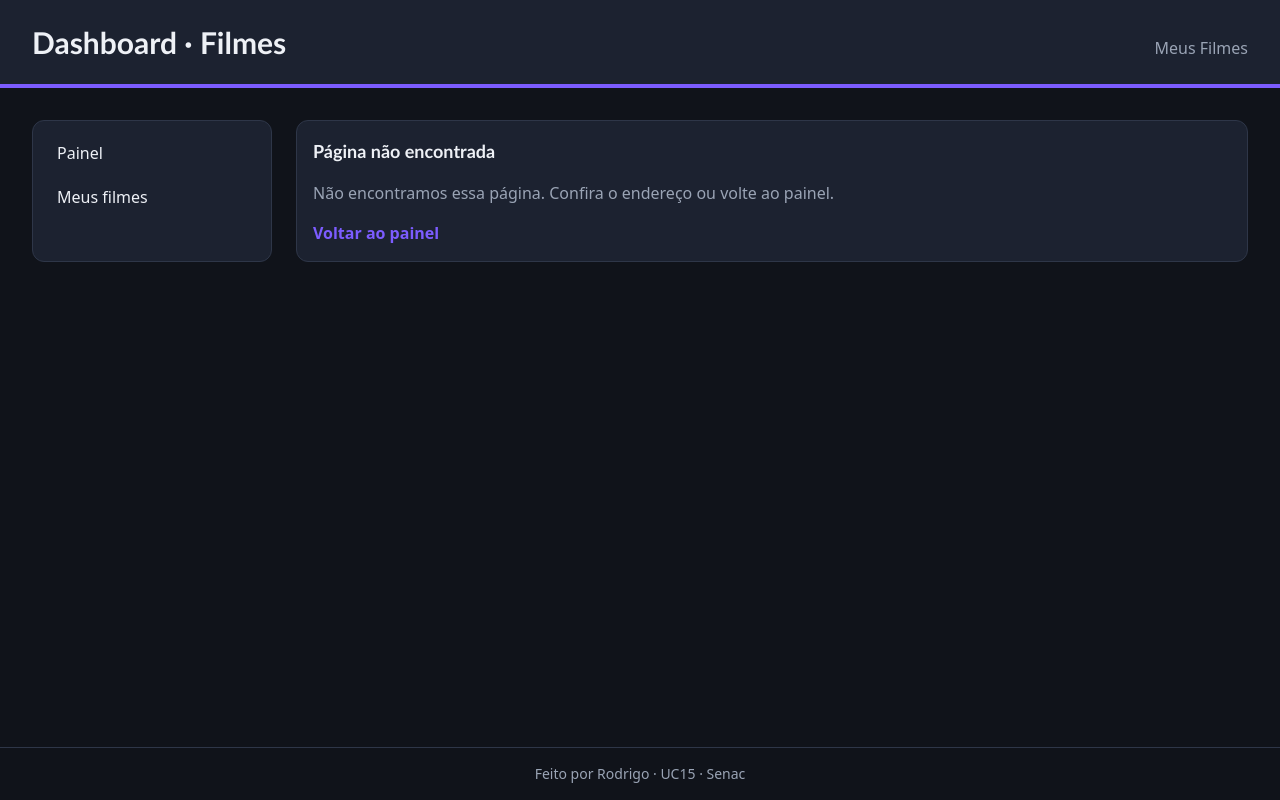
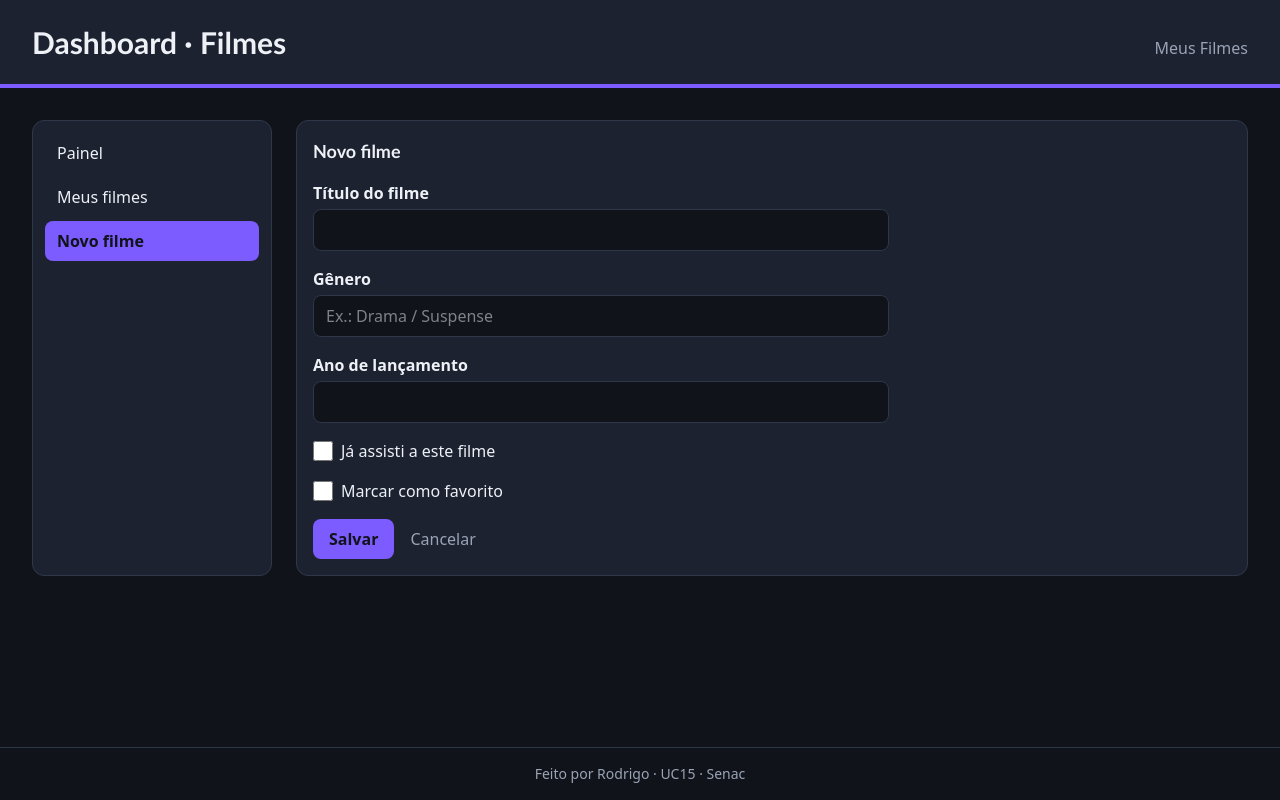
Before and after one commit to RodrigoGenevro/my-dashboard, a React (Vite) app: page /novo in a window 1280 px wide. Built offline with nearby package versions, Linux system fonts and the light colour scheme.

Commit message:
feat: add new item form with validation

```diff
--- a/src/App.jsx
+++ b/src/App.jsx
@@ -7,6 +7,7 @@ import Header from './components/Header.jsx';
 import Menu from './components/Menu.jsx';
 import DashboardPage from './pages/DashboardPage.jsx';
 import ListPage from './pages/ListPage.jsx';
+import NewItemPage from './pages/NewItemPage.jsx';
 import NotFoundPage from './pages/NotFoundPage.jsx';
 
 function App() {
@@ -26,6 +27,7 @@ function App() {
         <Routes>
           <Route path="/" element={<DashboardPage movies={movies} />} />
           <Route path="/lista" element={<ListPage movies={movies} />} />
+          <Route path="/novo" element={<NewItemPage />} />
           <Route path="*" element={<NotFoundPage />} />
         </Routes>
       </main>
--- a/src/components/Menu.jsx
+++ b/src/components/Menu.jsx
@@ -51,6 +51,11 @@ function Menu() {
             Meus filmes
           </NavLink>
         </li>
+        <li>
+          <NavLink to="/novo" onClick={closeMenu} className={linkClass}>
+            Novo filme
+          </NavLink>
+        </li>
       </ul>
     </nav>
   );
--- /dev/null
+++ b/src/pages/NewItemPage.jsx
@@ -0,0 +1,154 @@
+import { useState } from 'react';
+import { Link } from 'react-router-dom';
+
+import Panel from '../components/Panel.jsx';
+
+const inputClass =
+  'mt-1 w-full rounded-lg border bg-background px-3 py-2 focus:border-primary focus:outline-none';
+
+function NewItemPage() {
+  const [title, setTitle] = useState('');
+  const [genre, setGenre] = useState('');
+  const [year, setYear] = useState('');
+  const [isWatched, setIsWatched] = useState(false);
+  const [isFavorite, setIsFavorite] = useState(false);
+  const [errors, setErrors] = useState({});
+
+  function validate() {
+    const newErrors = {};
+
+    if (title.trim() === '') {
+      newErrors.title = 'Informe o título do filme.';
+    } else if (title.trim().length < 2) {
+      newErrors.title = 'O título precisa ter pelo menos 2 caracteres.';
+    }
+
+    if (genre.trim() === '') {
+      newErrors.genre = 'Informe o gênero do filme.';
+    } else if (genre.trim().length < 2) {
+      newErrors.genre = 'O gênero precisa ter pelo menos 2 caracteres.';
+    }
+
+    if (year === '') {
+      newErrors.year = 'Informe o ano de lançamento.';
+    } else if (Number(year) < 0) {
+      newErrors.year = 'O ano não pode ser negativo.';
+    }
+
+    return newErrors;
+  }
+
+  function handleSubmit(event) {
+    event.preventDefault();
+    const newErrors = validate();
+    setErrors(newErrors);
+    if (newErrors.title || newErrors.genre || newErrors.year) return;
+  }
+
+  return (
+    <Panel
+      id="new-item"
+      title="Novo filme"
+      className="md:col-span-2 xl:row-span-3"
+    >
+      <form onSubmit={handleSubmit} className="grid gap-4 md:max-w-xl">
+        <div>
+          <label htmlFor="movie-title" className="font-bold">
+            Título do filme
+          </label>
+          <input
+            id="movie-title"
+            type="text"
+            value={title}
+            onChange={(event) => setTitle(event.target.value)}
+            aria-invalid={Boolean(errors.title)}
+            aria-describedby={errors.title ? 'movie-title-error' : undefined}
+            className={`${inputClass} ${errors.title ? 'border-danger' : 'border-border'}`}
+          />
+          {errors.title && (
+            <p id="movie-title-error" className="mt-1 text-sm text-danger">
+              {errors.title}
+            </p>
+          )}
+        </div>
+
+        <div>
+          <label htmlFor="movie-genre" className="font-bold">
+            Gênero
+          </label>
+          <input
+            id="movie-genre"
+            type="text"
+            value={genre}
+            onChange={(event) => setGenre(event.target.value)}
+            placeholder="Ex.: Drama / Suspense"
+            aria-invalid={Boolean(errors.genre)}
+            aria-describedby={errors.genre ? 'movie-genre-error' : undefined}
+            className={`${inputClass} ${errors.genre ? 'border-danger' : 'border-border'}`}
+          />
+          {errors.genre && (
+            <p id="movie-genre-error" className="mt-1 text-sm text-danger">
+              {errors.genre}
+            </p>
+          )}
+        </div>
+
+        <div>
+          <label htmlFor="movie-year" className="font-bold">
+            Ano de lançamento
+          </label>
+          <input
+            id="movie-year"
+            type="number"
+            value={year}
+            onChange={(event) => setYear(event.target.value)}
+            aria-invalid={Boolean(errors.year)}
+            aria-describedby={errors.year ? 'movie-year-error' : undefined}
+            className={`${inputClass} ${errors.year ? 'border-danger' : 'border-border'}`}
+          />
+          {errors.year && (
+            <p id="movie-year-error" className="mt-1 text-sm text-danger">
+              {errors.year}
+            </p>
+          )}
+        </div>
+
+        <div className="flex items-center gap-2">
+          <input
+            id="movie-watched"
+            type="checkbox"
+            checked={isWatched}
+            onChange={(event) => setIsWatched(event.target.checked)}
+            className="size-5 accent-primary"
+          />
+          <label htmlFor="movie-watched">Já assisti a este filme</label>
+        </div>
+
+        <div className="flex items-center gap-2">
+          <input
+            id="movie-favorite"
+            type="checkbox"
+            checked={isFavorite}
+            onChange={(event) => setIsFavorite(event.target.checked)}
+            className="size-5 accent-primary"
+          />
+          <label htmlFor="movie-favorite">Marcar como favorito</label>
+        </div>
+
+        <div className="flex flex-wrap items-center gap-4">
+          <button
+            type="submit"
+            className="rounded-lg bg-primary px-4 py-2 font-bold text-background hover:opacity-90"
+          >
+            Salvar
+          </button>
+          <Link to="/lista" className="text-muted hover:text-primary">
+            Cancelar
+          </Link>
+        </div>
+      </form>
+    </Panel>
+  );
+}
+
+export default NewItemPage;
--- a/src/styles.css
+++ b/src/styles.css
@@ -7,6 +7,7 @@
   --color-muted: #9aa4b5;
   --color-primary: #7c5cff;
   --color-border: #2e3648;
+  --color-danger: #ff6b81;
 
   --font-sans: system-ui, 'Segoe UI', sans-serif;
   --font-heading: 'Trebuchet MS', sans-serif;
```
